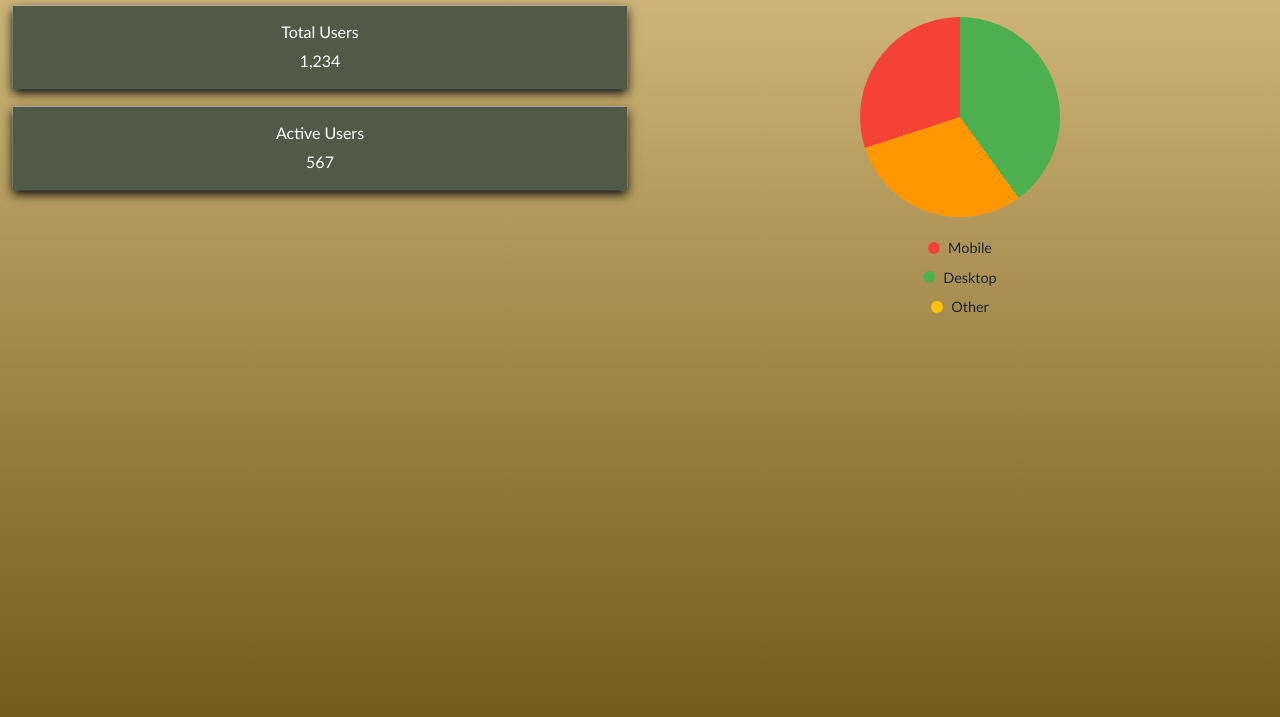
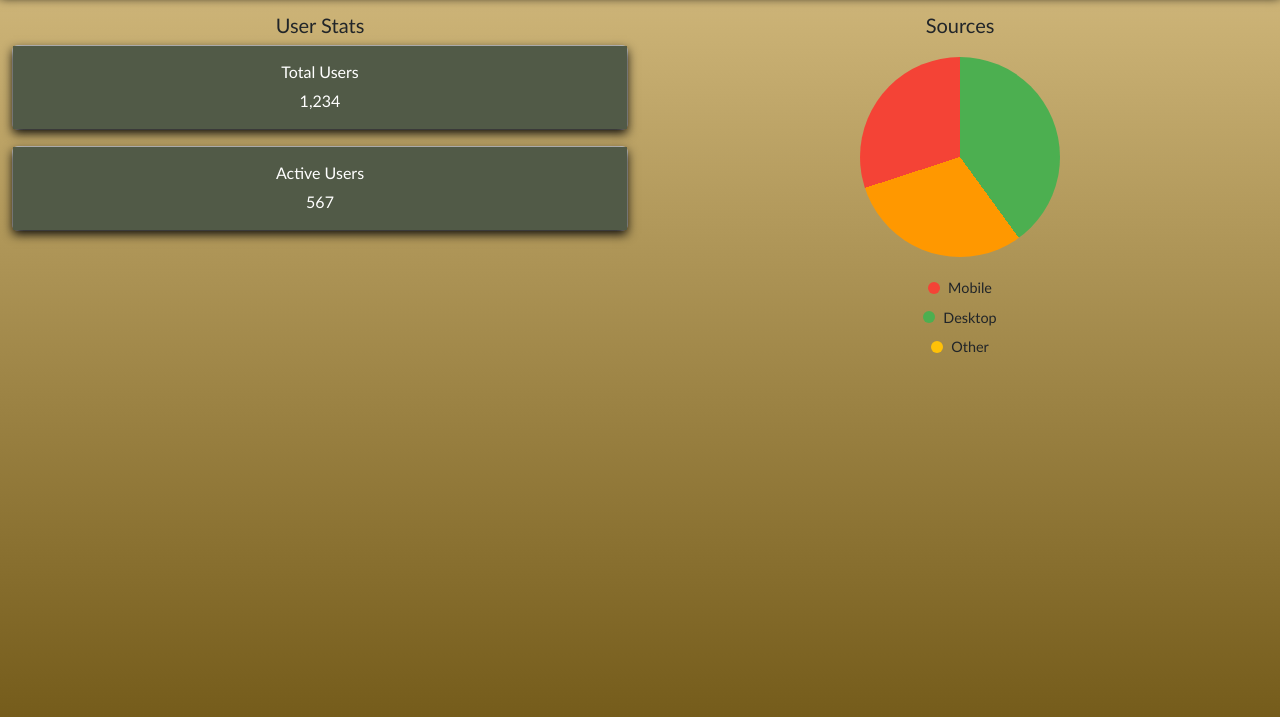
Before and after one commit to Kenzie-Crawford/MyTrails_project, a plain HTML site: page AdminPage/index.html in a window 1280 px wide. Shown: the part 83-800 px from the top of the page. Drawn offline with nearby package versions, Linux system fonts and the light colour scheme.

Commit message:
styling admin page

```diff
--- a/AdminPage/style.css
+++ b/AdminPage/style.css
@@ -13,10 +13,8 @@
     text-align: center;
 }
 
-col-12 col-md-6 {
-    text-align: center;
-    font-weight: bold;
-
+.container-fluid{
+    margin-top: 20px;
 }
 
 .pie-chart {
```
